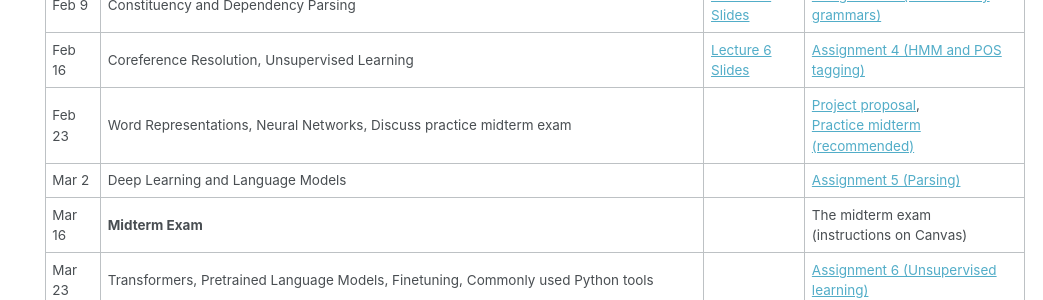
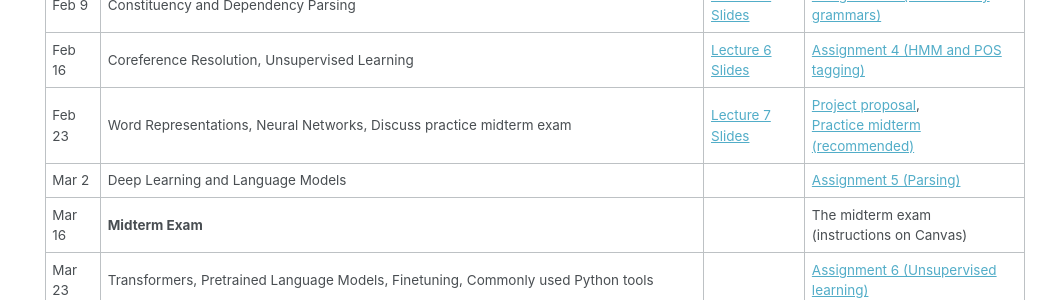
Before and after one commit to rasikabh/rasikabh.github.io, a Jekyll site: the page built from _pages/nlp2023.md, in a window 1280 px wide and 900 px high, scrolled down 927 px. Shown: the part 153-453 px from the top of the window, without its empty margins (237-1280 px from the left). Built offline with Jekyll 4.4.1, drawn with Linux system fonts in a browser that asks for light colours.

Commit message:
Update nlp2023.md

```diff
--- a/_pages/nlp2023.md
+++ b/_pages/nlp2023.md
@@ -48,7 +48,7 @@ Tuesdays 10am - 12pm outside room 1010 and on MS Teams
 | Feb 2 | English Syntactic Structures and Part-of-Speech Tagging | [Lecture 4 Slides](https://docs.google.com/presentation/d/1h1NowEkxk4xxANK2uW7pDv40Cf38IXSML4ouM9jGdgE/edit?usp=sharing) | [Assignment 2 (classifying text)](https://docs.google.com/document/d/1Ryj6umrzfOFC4xCoSG8wLvmo1CxWetb4LAF8R9xJ5Zk/edit?usp=sharing), <br/> [Statement of project interest](https://docs.google.com/document/d/1qe6uiXbJRvUv1WxvN_YH1PHN7yPMu5hcos9N6x7s_cc/edit?usp=sharing) |
 | Feb 9  | Constituency and Dependency Parsing                                                           | [Lecture 5 Slides](https://docs.google.com/presentation/d/1OcVSgrmvdYc0A92_nONlEPJ3L6yvF60PEzmQgOogYpQ/edit?usp=sharing) | [Assignment 3 (constituency grammars)](https://docs.google.com/document/d/1b35nRzO2FKA_SS6GIOB5pTdPbyZWGTQuxVliHGV7MTw/edit?usp=sharing) |
 | Feb 16 | Coreference Resolution, Unsupervised Learning                                                                       | [Lecture 6 Slides](https://docs.google.com/presentation/d/1B1Hjn4sbhJ3NTRyakATAAb4BlsQXnhvWJGCD6EHoMX0/edit?usp=sharing) | [Assignment 4 (HMM and POS tagging)](https://docs.google.com/document/d/12AexcnY5aV2HxyBvRYSwP9Rso1ARD3DtjzBG-aSt800/edit?usp=sharing) |
-| Feb 23 | Word Representations, Neural Networks, Discuss practice midterm exam  |  | [Project proposal](https://docs.google.com/document/d/1qe6uiXbJRvUv1WxvN_YH1PHN7yPMu5hcos9N6x7s_cc/edit?usp=sharing), <br> [Practice midterm (recommended)](https://docs.google.com/document/d/1Y8DGAMfTjfoL7MD_TFI1I1UdW_7qdEsoUh1zf3543J8/edit?usp=sharing) |
+| Feb 23 | Word Representations, Neural Networks, Discuss practice midterm exam  | [Lecture 7 Slides](https://docs.google.com/presentation/d/19_rUJRMAvbUBqcBlMB-Je3PAU4cvaSgQP8LTREP-ycU/edit?usp=sharing) | [Project proposal](https://docs.google.com/document/d/1qe6uiXbJRvUv1WxvN_YH1PHN7yPMu5hcos9N6x7s_cc/edit?usp=sharing), <br> [Practice midterm (recommended)](https://docs.google.com/document/d/1Y8DGAMfTjfoL7MD_TFI1I1UdW_7qdEsoUh1zf3543J8/edit?usp=sharing) |
 | Mar 2 | Deep Learning and Language Models |  | [Assignment 5 (Parsing)](https://docs.google.com/document/d/19Q4wAG8rriAOwXS3H08Dt1ieEv3jt3H__Tt-7HUppEg/edit?usp=sharing) |
 | Mar 16  | **Midterm Exam** |  | The midterm exam <br> (instructions on Canvas) |
 | Mar 23  | Transformers, Pretrained Language Models, Finetuning, Commonly used Python tools |  | [Assignment 6 (Unsupervised learning)](https://docs.google.com/document/d/1bC8dBhJufAvZCVnwDtXI_dhYxsH-Q6Scp1AKsJBpfGA/edit?usp=sharing) |
```
